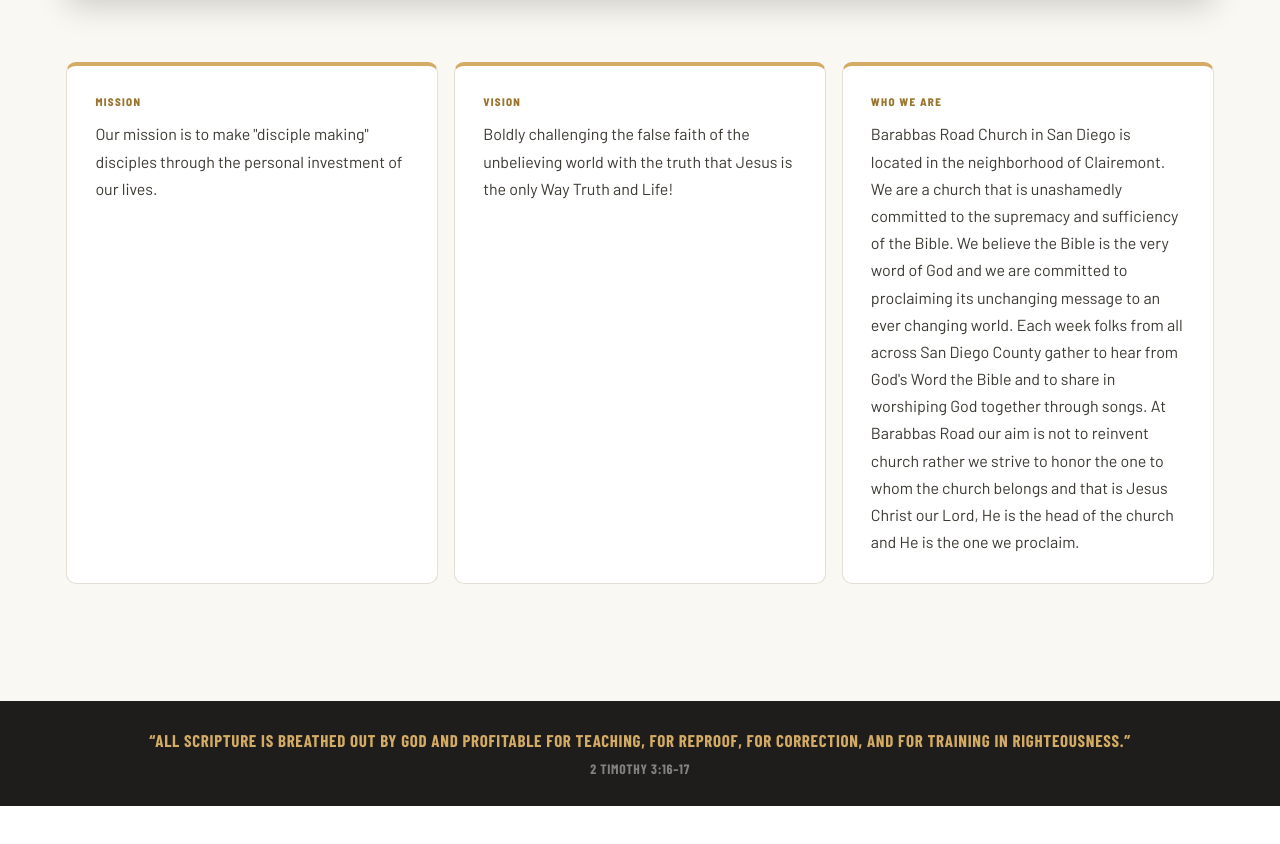
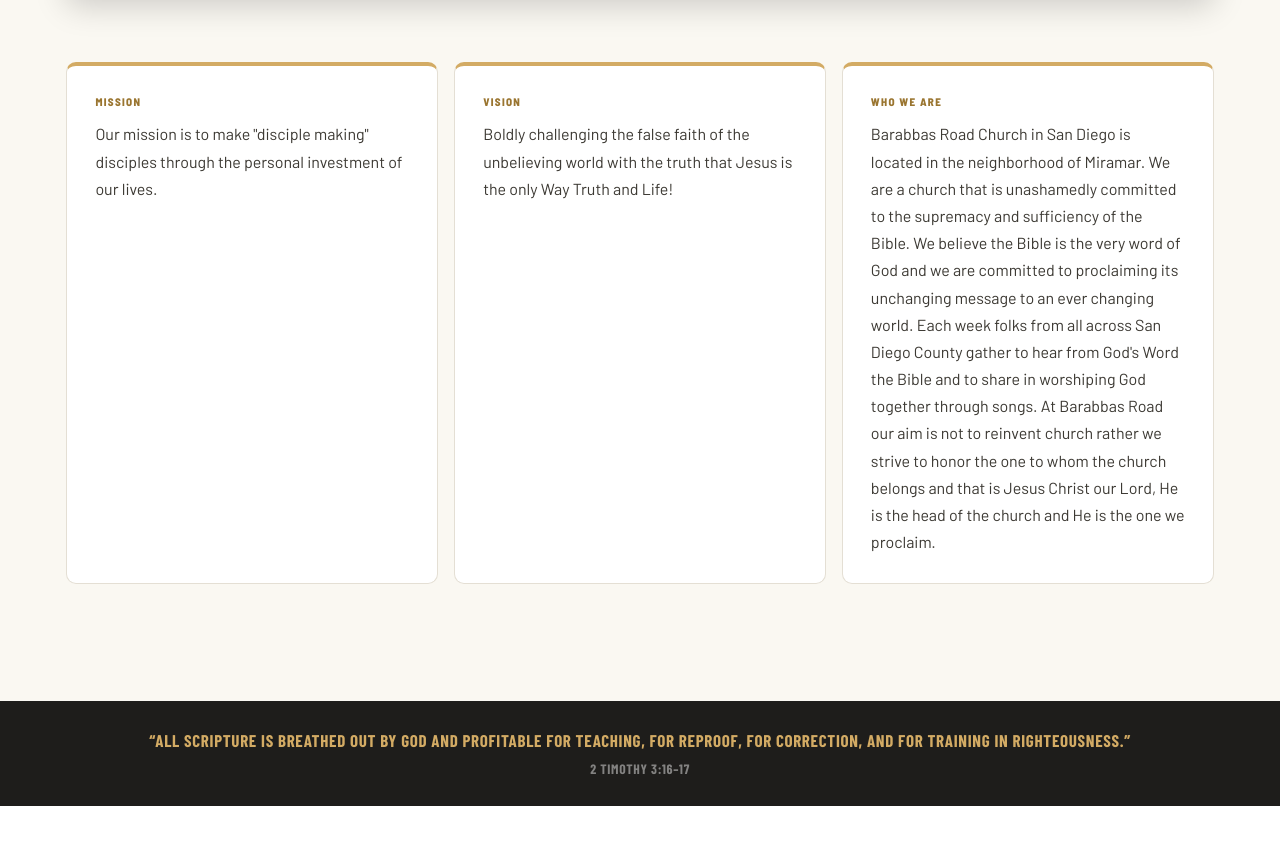
Before and after one commit to iambarabbas/barabbas-road, a Next.js app: page /about in a window 1280 px wide. Shown: the part 1191-2035 px from the top of the page. Built offline with nearby package versions, Linux system fonts and the light colour scheme; a web font is replaced by a local one.

Commit message:
fix: change Clairemont to Miramar in all BRC location references
Updated: about/page.tsx, layout.tsx, [slug]/page.tsx
Left intact: 'First Baptist Church of Clairemont' in church-history (proper noun, another church)

```diff
--- a/app/[slug]/page.tsx
+++ b/app/[slug]/page.tsx
@@ -200,7 +200,7 @@
                 Barabbas Road Church
               </Eyebrow>
               <p style={{ color: "var(--text-muted)", margin: "10px 0 0", maxWidth: "40ch" }}>
-                A Bible-teaching church in Clairemont, San Diego. Sundays at 10am.
+                A Bible-teaching church in Miramar, San Diego. Sundays at 10am.
               </p>
             </div>
             <div style={{ display: "flex", gap: "12px", flexWrap: "wrap" }}>
--- a/app/about/page.tsx
+++ b/app/about/page.tsx
@@ -113,7 +113,7 @@
               },
               {
                 label: "Who We Are",
-                body: "Barabbas Road Church in San Diego is located in the neighborhood of Clairemont. We are a church that is unashamedly committed to the supremacy and sufficiency of the Bible. We believe the Bible is the very word of God and we are committed to proclaiming its unchanging message to an ever changing world. Each week folks from all across San Diego County gather to hear from God's Word the Bible and to share in worshiping God together through songs. At Barabbas Road our aim is not to reinvent church rather we strive to honor the one to whom the church belongs and that is Jesus Christ our Lord, He is the head of the church and He is the one we proclaim.",
+                body: "Barabbas Road Church in San Diego is located in the neighborhood of Miramar. We are a church that is unashamedly committed to the supremacy and sufficiency of the Bible. We believe the Bible is the very word of God and we are committed to proclaiming its unchanging message to an ever changing world. Each week folks from all across San Diego County gather to hear from God's Word the Bible and to share in worshiping God together through songs. At Barabbas Road our aim is not to reinvent church rather we strive to honor the one to whom the church belongs and that is Jesus Christ our Lord, He is the head of the church and He is the one we proclaim.",
               },
             ].map((item) => (
               <div
--- a/app/layout.tsx
+++ b/app/layout.tsx
@@ -10,7 +10,7 @@
     default: "Barabbas Road Church — San Diego",
   },
   description:
-    "A Bible-teaching church in Clairemont, San Diego. 7340 Miramar Rd. Sundays at 10am. Hear the Truth. Live the Truth. Defend the Truth.",
+    "A Bible-teaching church in Miramar, San Diego. 7340 Miramar Rd. Sundays at 10am. Hear the Truth. Live the Truth. Defend the Truth.",
   openGraph: {
     siteName: "Barabbas Road Church",
     locale: "en_US",
```
